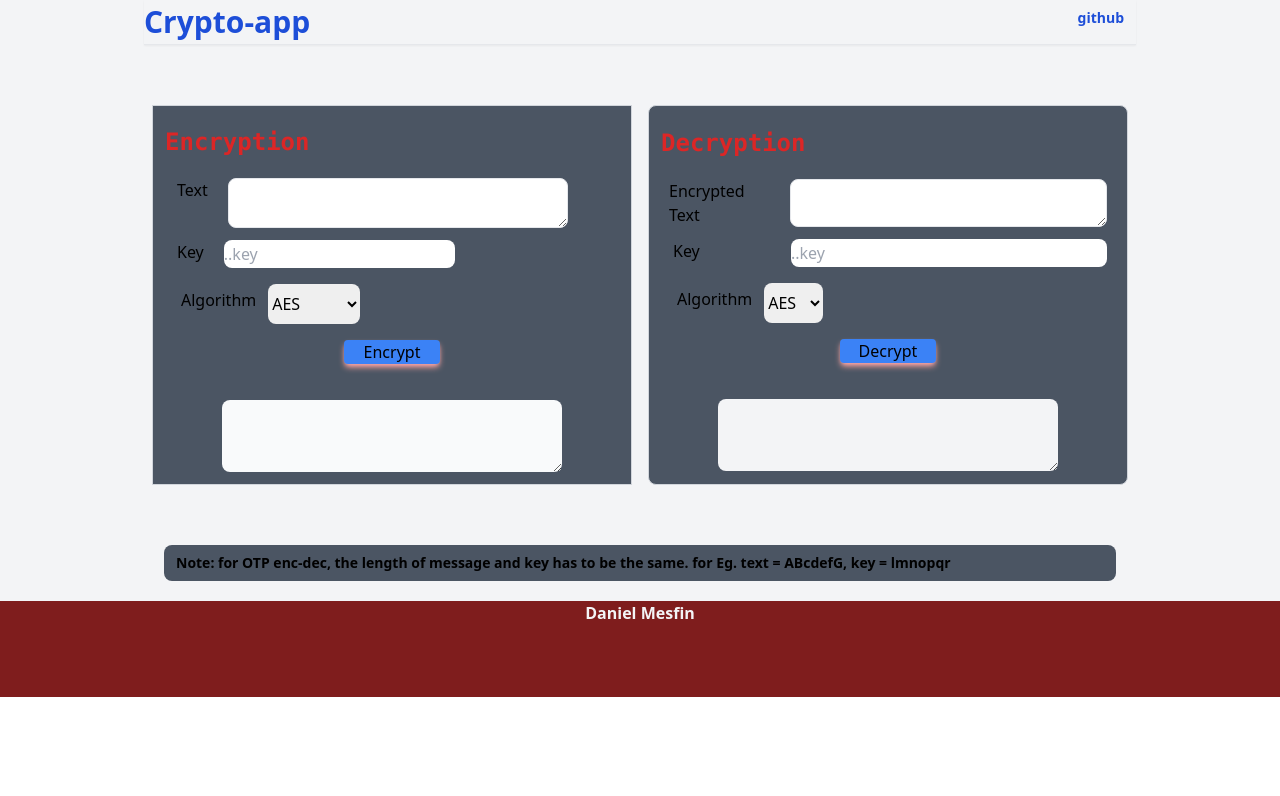
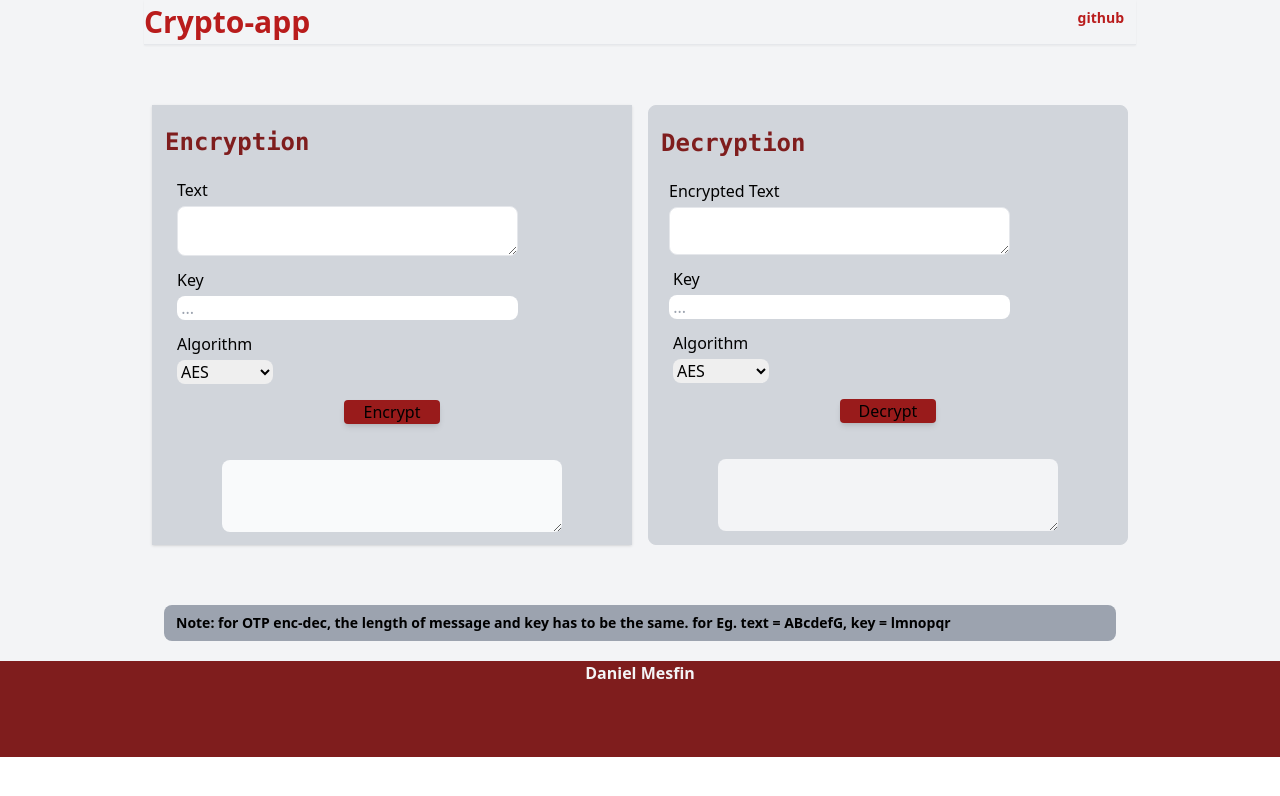
Before and after one commit to danmesfin/data-crypto-AES-TDES-OTP, a Next.js app: page / in a window 1280 px wide. Shown: the top 796 px of the page. Built offline with nearby package versions, Linux system fonts and the light colour scheme.

Commit message:
fixed dep

```diff
--- a/pages/index.tsx
+++ b/pages/index.tsx
@@ -68,8 +68,8 @@ export default function Crypto() {
 
       <main className="flex flex-col md:px-36">
         <div className="flex justify-between shadow-sm border-b py-1">
-          <div className="font-bold text-3xl text-blue-700">Crypto-app</div>
-          <div className="font-semibold p-1 mx-2 text-sm text-blue-700">
+          <div className="font-bold text-3xl text-red-700">Crypto-app</div>
+          <div className="font-semibold p-1 mx-2 text-sm text-red-700">
             <Link
               href={"https://github.com/danmesfin/data-crypto-AES-TDES-OTP"}
             >
@@ -78,38 +78,39 @@ export default function Crypto() {
           </div>
         </div>
         <div className="flex flex-wrap md:flex-nowrap justify-center text-semibold my-10  ">
-          <div className="w-full md:w-1/2 flex flex-col justify-center mx-2 mt-5 p-3 bg-gray-600 border border-gray-300">
-            <div className="my-2 text-2xl text-red-600 font-mono font-bold">
+          <div
+            className="w-full md:w-1/2 flex flex-col justify-center mx-2 mt-5 p-3
+           bg-gray-300 border border-gray-300 shadow"
+          >
+            <div className="my-2 text-2xl text-red-900 font-mono font-bold">
               Encryption
             </div>
-            <div className="flex mt-2">
+            <div className="flex flex-col mt-2">
               <label className="p-1 mx-2">Text</label>
               <textarea
                 type="text"
-                className="mx-2 mt-1 w-3/4 border focus:border-blue-500 rounded-lg"
+                className="ml-3 w-3/4 border focus:border-blue-500 rounded-lg"
                 onChange={(event) => handleInputChange(event)}
                 value={text}
               />
             </div>
-            <div className="flex mt-2">
+            <div className="flex flex-col mt-2">
               <label className="p-1 mx-2">Key</label>
               <input
                 type="text"
                 name="key"
-                placeholder="..key"
+                placeholder=" ..."
                 value={key}
                 onChange={(event) => setKey(event.target.value)}
-                className="mx-2 mt-1 rounded-lg"
+                className="w-3/4 ml-3 rounded-lg"
               />
             </div>
-            <div className="flex mt-2">
-              <label className="ml-3 p-1 m-2" s>
-                Algorithm
-              </label>
+            <div className="flex flex-col mt-2">
+              <label className="ml-2 p-1">Algorithm</label>
               <select
                 id="Algo"
                 name="Algo"
-                className="mt-2 rounded-lg"
+                className="rounded-lg ml-3 w-24"
                 onChange={(event) => setAlgorithm(event.target.value)}
               >
                 <option value="AES">AES</option>
@@ -119,7 +120,7 @@ export default function Crypto() {
             </div>
             <button
               onClick={handleEncryption}
-              className="my-4 mx-auto shadow-md shadow-red-300 rounded w-24 bg-blue-500 hover:bg-blue-600"
+              className="my-4 mx-auto shadow-md rounded w-24 bg-red-800 hover:bg-red-900"
             >
               Encrypt
             </button>
@@ -132,12 +133,12 @@ export default function Crypto() {
 
           <div
             className="w-full md:w-1/2 flex flex-col justify-center mx-2 mt-5 p-3 border
-           rounded-lg border-gray-300 bg-gray-600"
+           rounded-lg border-gray-300 bg-gray-300"
           >
-            <div className="my-2 text-2xl text-red-600 font-mono font-bold">
+            <div className="my-2 text-2xl text-red-900 font-mono font-bold">
               Decryption
             </div>
-            <div className="flex mt-2">
+            <div className="flex flex-col mt-2">
               <label className="w-1/4 mt-1 mx-2">Encrypted Text</label>
               <textarea
                 type="text"
@@ -146,25 +147,25 @@ export default function Crypto() {
                 onChange={(event) => setEncTextInput(event.target.value)}
               />
             </div>
-            <div className="flex mt-2">
+            <div className="flex flex-col mt-2">
               <label className="w-1/4 p-1 mx-2">Key</label>
               <input
                 type="text"
                 name="decr_key"
-                placeholder="..key"
+                placeholder=" ..."
                 value={decKey}
                 onChange={(event) => setDecKey(event.target.value)}
-                className="w-3/4 mx-2 mt-1 rounded-lg"
+                className="w-3/4 mx-2 rounded-lg"
               />
             </div>
-            <div className="flex mt-2">
-              <label className="ml-3 p-1 m-2" s>
+            <div className="flex flex-col mt-2">
+              <label className="mx-2 p-1" s>
                 Algorithm
               </label>
               <select
                 id="Algo"
                 name="Algo"
-                className="mt-2 rounded-lg"
+                className="ml-3 rounded-lg w-24"
                 onChange={(event) => setDecryptionAlgorithm(event.target.value)}
               >
                 <option value="AES">AES</option>
@@ -174,7 +175,7 @@ export default function Crypto() {
             </div>
             <button
               onClick={handleDecryption}
-              className="my-4 mx-auto shadow-md shadow-red-300 rounded w-24 bg-blue-500 hover:bg-blue-600"
+              className="my-4 mx-auto shadow-md rounded w-24 bg-red-800 hover:bg-red-900"
             >
               Decrypt
             </button>
@@ -182,11 +183,11 @@ export default function Crypto() {
             <textarea
               className="font-semibold text-xl w-3/4 mx-auto mt-5 p-2 bg-gray-100 rounded-lg"
               value={decryptedText}
-              readOnly="true"
+              readOnly={true}
             />
           </div>
         </div>
-        <div className="rounded-lg py-2 m-5 px-3 bg-gray-600">
+        <div className="rounded-lg py-2 m-5 px-3 bg-gray-400">
           <p className="font-semibold text-sm">
             Note: for OTP enc-dec, the length of message and key has to be the
             same. for Eg. text = ABcdefG, key = lmnopqr
```
